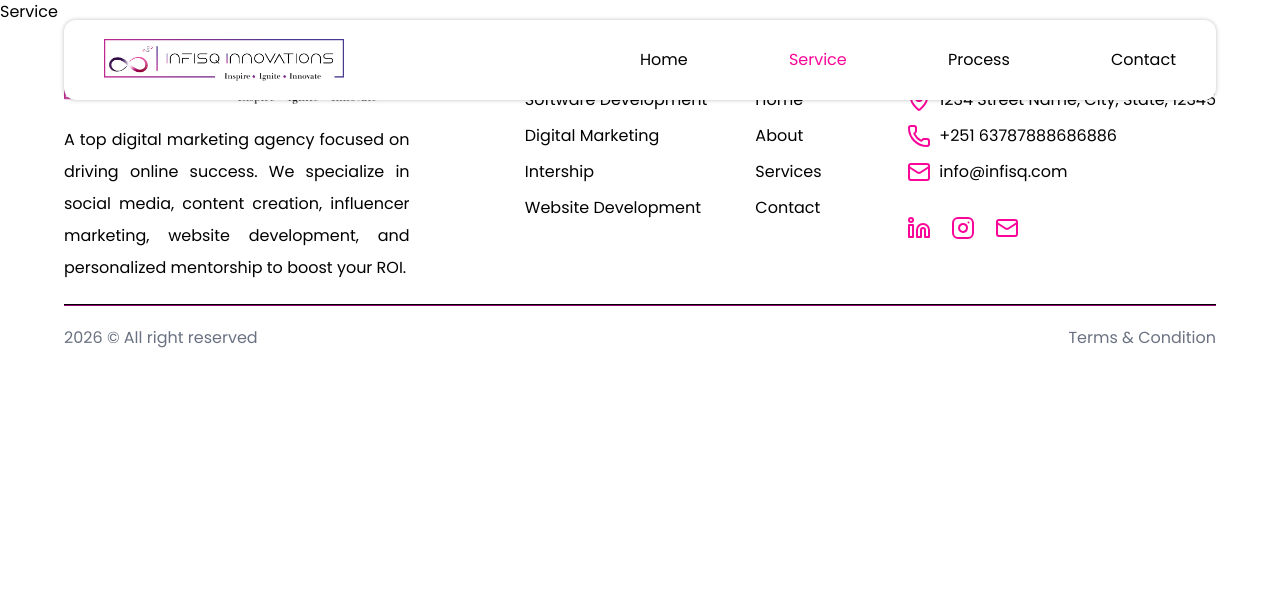
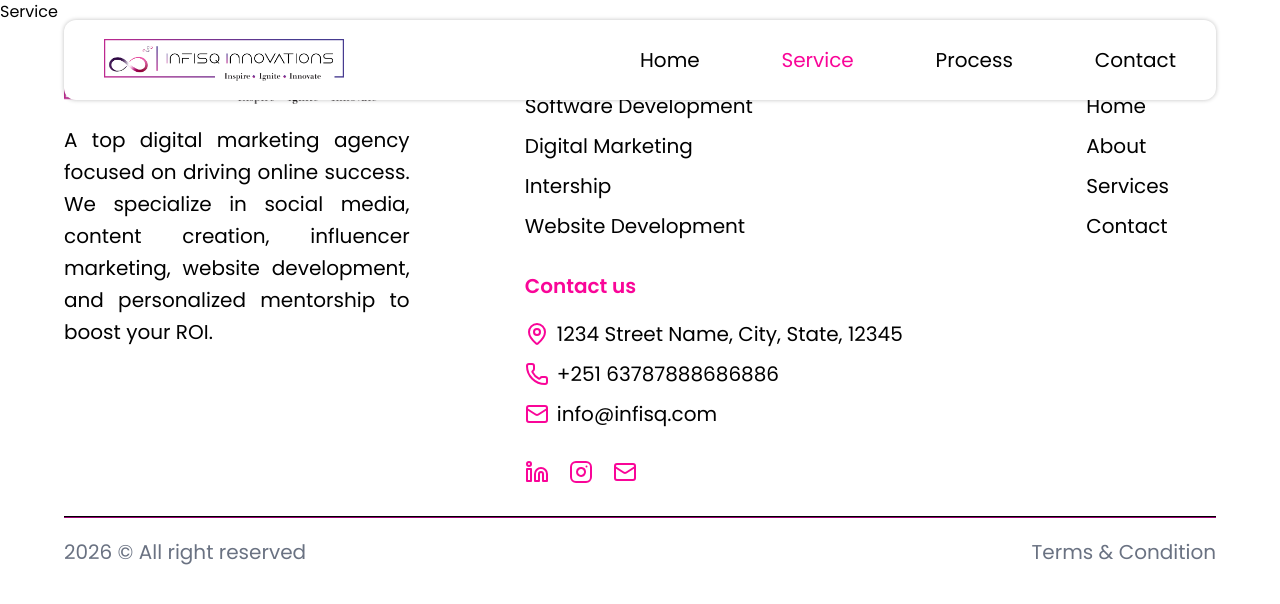
Before and after one commit to Magibalan934/infisq, a React (Vite) app: page /service in a window 1280 px wide. Shown: the top 604 px of the page. Built offline with nearby package versions, Linux system fonts and the light colour scheme.

Commit message:
fix(components): fix style in main.css

```diff
--- a/src/styles/main.css
+++ b/src/styles/main.css
@@ -2,27 +2,16 @@
 @import "tailwindcss";
 
 @theme {
-  /* font family */
-
   --font-poppins: "Poppins", sans-serif;
-
-  /* colors */
-
   --color-primary: #f90598;
   --color-secondary: #3a014e;
   --color-black: black;
   --color-white: white;
-
-  /*  linear gradient */
-
   --background-image-gradient-primary: linear-gradient(
     180deg,
     var(--color-secondary) 0%,
     var(--color-primary) 100%
   );
-
-  /* shadow */
-
   --shadow-primary: 0px 0px 4px rgba(0, 0, 0, 0.25);
 }
 
@@ -42,29 +31,26 @@
 }
 
 @layer utilities {
-  /* flex */
   .flex-center {
     @apply flex items-center justify-center;
   }
 
-  /* text */
   .text-heading-custom {
-    @apply text-3xl sm:text-4xl lg:text-5xl font-bold;
+    @apply text-2xl sm:text-4xl lg:text-5xl font-bold;
   }
 
   .text-sub-heading-custom {
-    @apply text-2xl sm:text-3xl lg:text-4xl font-semibold;
+    @apply text-xl sm:text-3xl lg:text-4xl font-semibold;
   }
 
   .text-base-custom {
-    @apply text-sm sm:text-base font-normal;
+    @apply text-sm md:text-base lg:text-xl font-normal;
   }
 
   .text-small-custom {
     @apply text-sm font-normal;
   }
 
-  /* nav item active */
   .navItem-active {
     color: var(--color-primary);
   }
```
